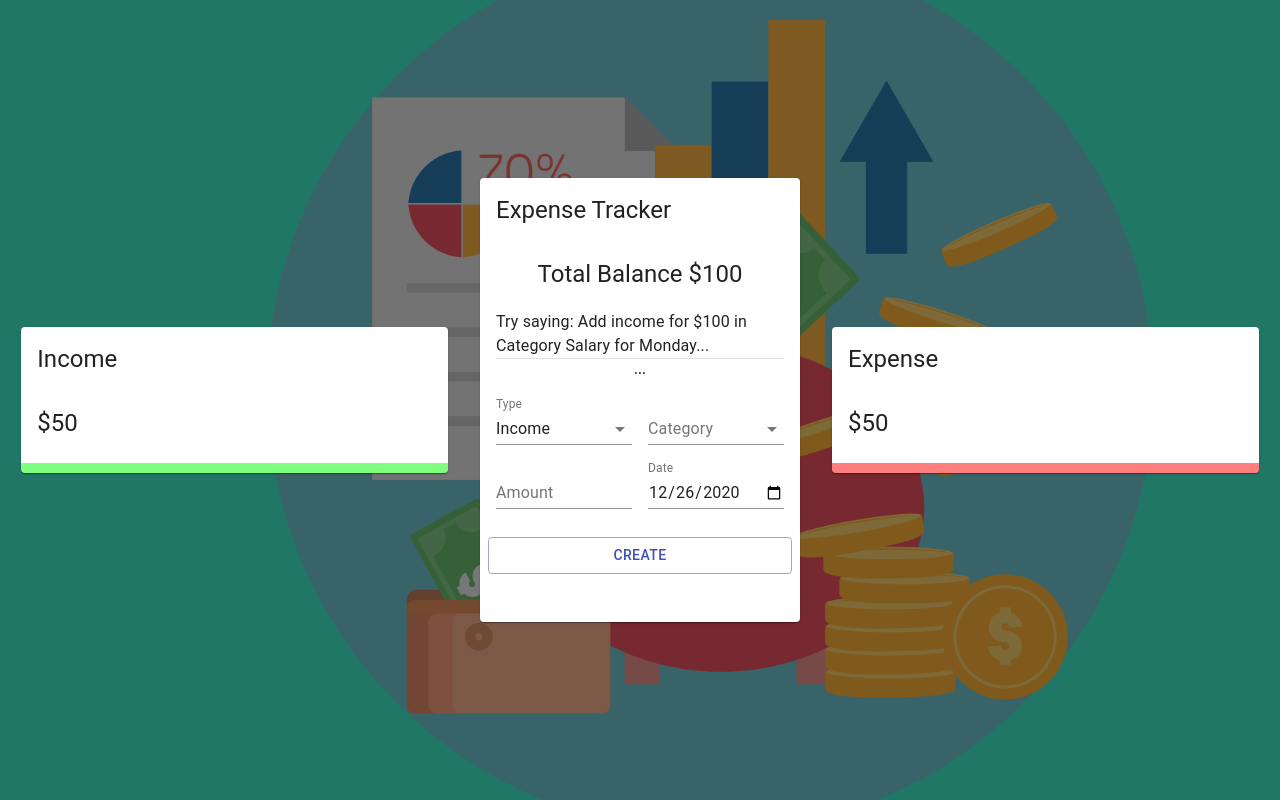
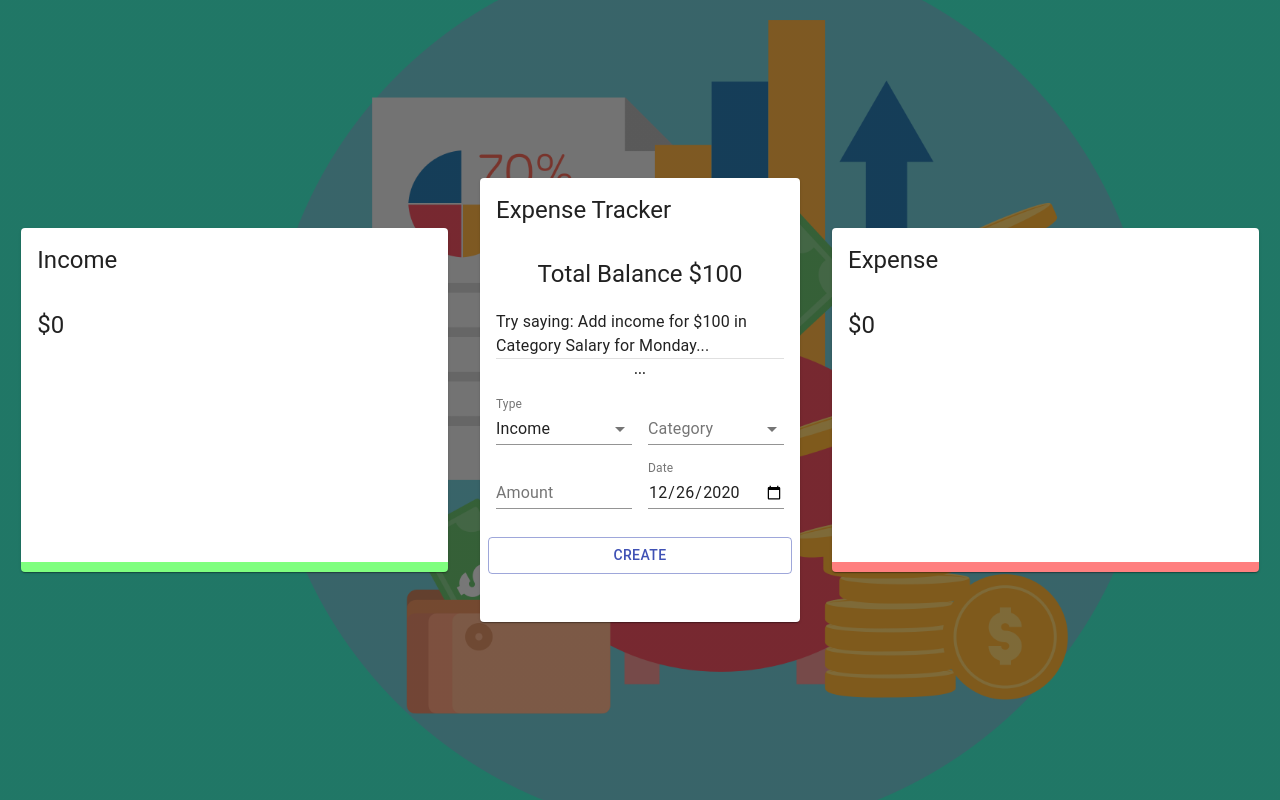
Before and after one commit to ebubekir/expense-tracker, a React (Create React App) app: page / in a window 1280 px wide. Built offline with nearby package versions, Linux system fonts and the light colour scheme.

Commit message:
plotted the data

```diff
--- a/src/components/Details/Details.jsx
+++ b/src/components/Details/Details.jsx
@@ -1,17 +1,21 @@
 import React from 'react';
 import { Card, CardHeader, CardContent, Typography } from '@material-ui/core';
 import { Doughnut } from 'react-chartjs-2';
-
+import useTransactions from '../../useTransactions';
 import useStyles from './styles';
 
 const Details = ({ title }) => {
     const classes = useStyles();
+    const { total, chartData } = useTransactions(title);
+
+
+
     return (
         <Card className={ title === 'Income' ? classes.income : classes.expense}>
             <CardHeader title={title} />
             <CardContent>
-                <Typography variant="h5">$50</Typography>
-                {/* <Doughnut data="DATA"/> */}
+                <Typography variant="h5">${ total }</Typography>
+                <Doughnut data={chartData}/>
             </CardContent>
         </Card>
     )
--- a/src/useTransactions.js
+++ b/src/useTransactions.js
@@ -28,7 +28,7 @@
         labels: filteredCategories.map((c) => c.type)
     }
 
-    return {filteredCategories, total, chartData};
+    return { total, chartData};
 }
 
 export default useTransactions;
```
